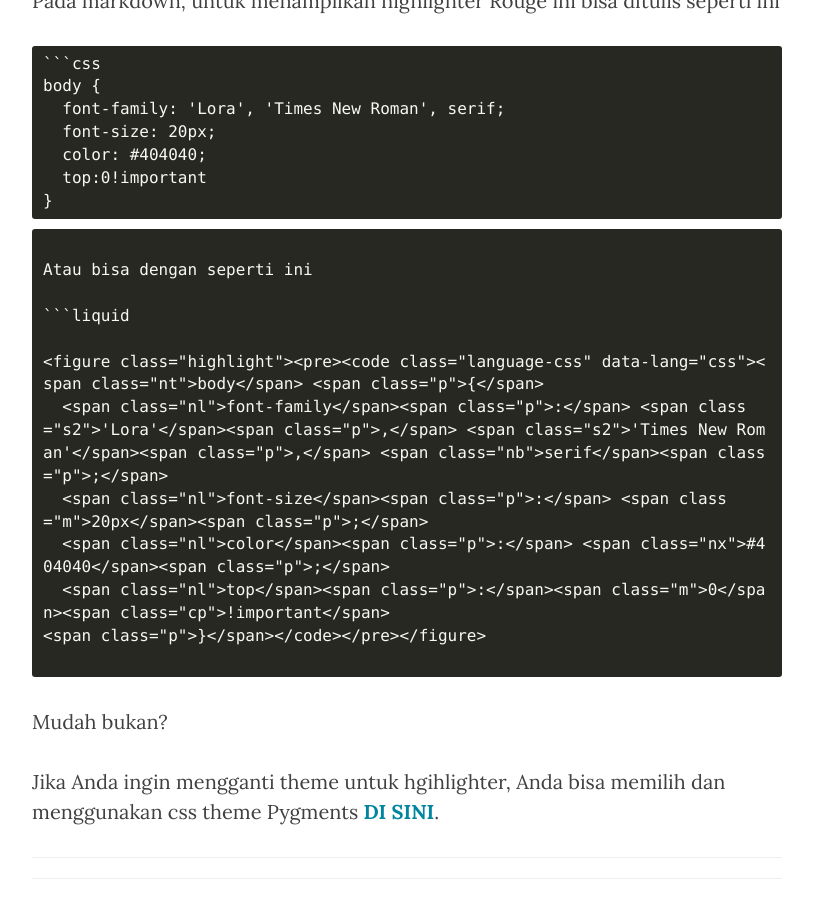
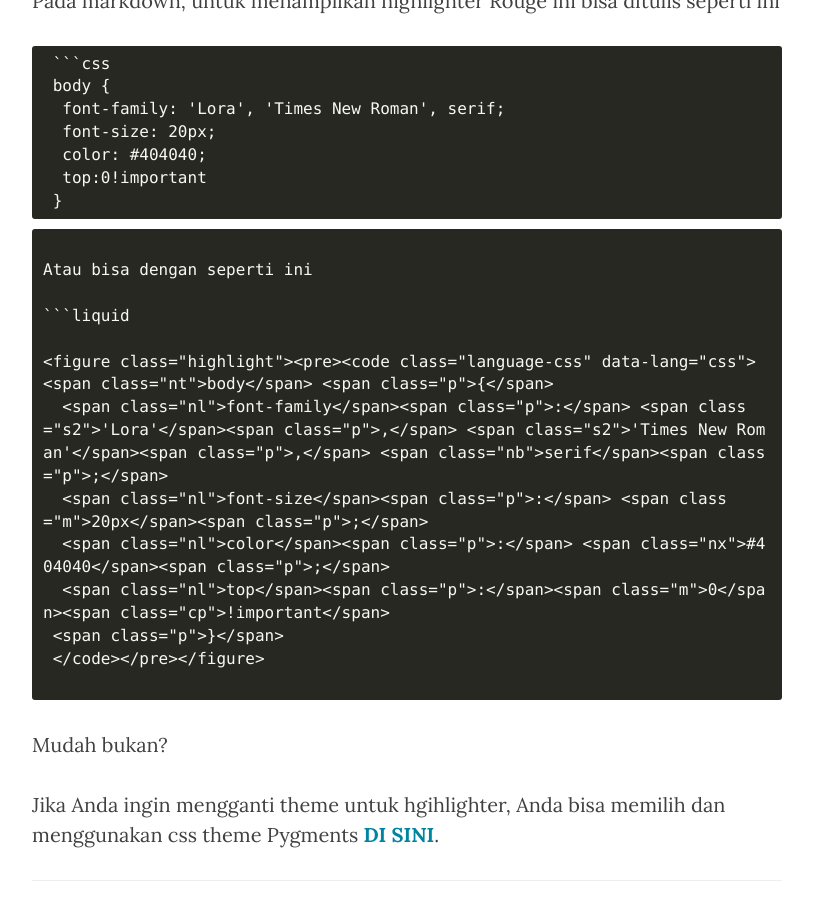
Before and after one commit to KompiAjaib/kompiajaib.github.io, a Jekyll site: the page built from _posts/2016-06-16-menggunakan-highlighter-rouge.markdown, in a window 1280 px wide and 900 px high, scrolled down 1235 px. Shown: the whole window, without its empty margins (233-1046 px from the left). Built offline with Jekyll 4.4.1, drawn with Linux system fonts in a browser that asks for light colours; nearby versions of some CDN libraries; comment, search, counter and statistics services are not loaded; part of the change alters nothing that is shown.

````diff
--- a/_posts/2016-06-16-menggunakan-highlighter-rouge.markdown
+++ b/_posts/2016-06-16-menggunakan-highlighter-rouge.markdown
@@ -6,8 +6,8 @@ description: "Mencoba menggunakan syntax highlighter Rouge sebagai highlighter b
 date: 2016-06-16
 author: "Adhy Suryadi"
 tags: [ GithubPages, Markdown ]
-header-img: "img/post/highlight.jpg"
-image: "img/post/highlight.jpg"
+header-img: "img/post/higlighter.jpg"
+image: "img/post/higlighter.jpg"
 ---
 
 Sebelumnya saya memposting cara mudah menggunakan syntax highlighter dengan **[Highlight.js](http://adhysuryadi.xyz/memasang-highlight-di-github-pages/ "Highlight.js"){: target="_blank"}**. Namun kini kita akan mencoba menggunakan highlighter bawaan Jekyll yaitu Rouge.
@@ -19,27 +19,27 @@ Namun berbeda dengan Highlight.js yang dapat secara otomatis mengenali bahasa ko
 Pada markdown, untuk menampilkan highlighter Rouge ini bisa ditulis seperti ini
 
 ```liquid
-```css
-body {
+ ```css
+ body {
   font-family: 'Lora', 'Times New Roman', serif;
   font-size: 20px;
   color: #404040;
   top:0!important
-}
-```
+ }
+ ```
 ```
 
 Atau bisa dengan seperti ini
 
 ```liquid
-{% highlight css %}
-body {
+ {% highlight css %}
+ body {
   font-family: 'Lora', 'Times New Roman', serif;
   font-size: 20px;
   color: #404040;
   top:0!important
-}
-{% endhighlight %}
+ }
+ {% endhighlight %}
 ```
 
 Mudah bukan?
````
